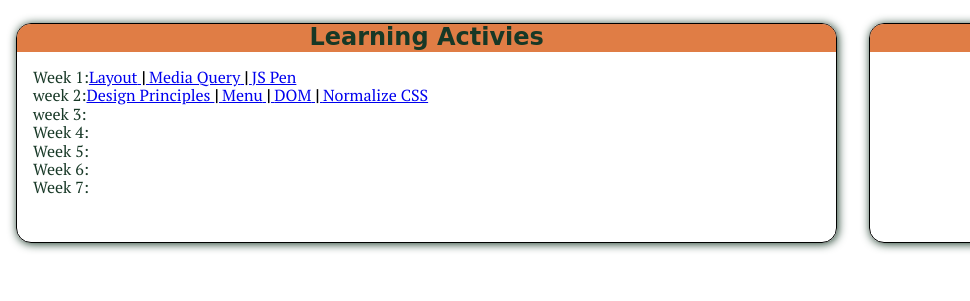
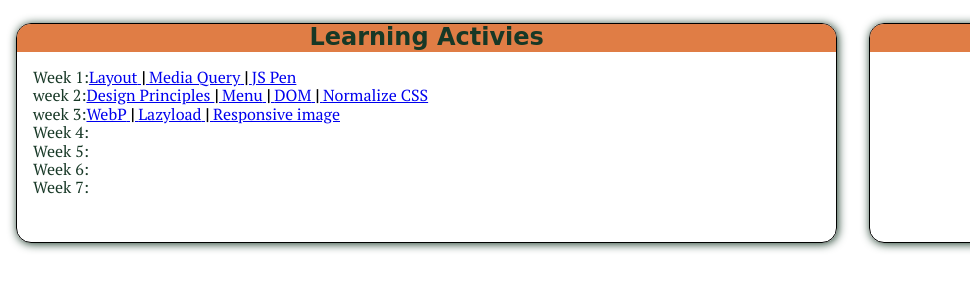
Before and after one commit to issahakuffo/wdd230, a plain HTML site: page index.html in a window 1280 px wide. Shown: the part 318-619 px from the top of the page, 0-970 px from the left. Drawn offline with Linux system fonts and the light colour scheme; a web font is replaced by a local one.

Commit message:
add activities

```diff
--- a/index.html
+++ b/index.html
@@ -68,7 +68,10 @@
                                     Principles <a href="https://codepen.io/issahakuffo/pen/mdNJveE">Menu</a>
                                     <a href="https://issahakuffo.github.io/wdd230/week02/bom.html">DOM</a>
                                     <a href="#">Normalize CSS</a></li>
-                            <li>week 3:</li>
+                            <li>week 3:<a href="images/landscape.webp">WebP</a>
+                                <a href="https://issahakuffo.github.io/wdd230/week03/lazyload.html">Lazyload</a>
+                                <a href="https://issahakuffo.github.io/wdd230/week03/responsive-image.html">Responsive image</a>
+                            </li>
                             <li>Week 4:</li>
                             <li>Week 5:</li>
                             <li>Week 6:</li>
```
